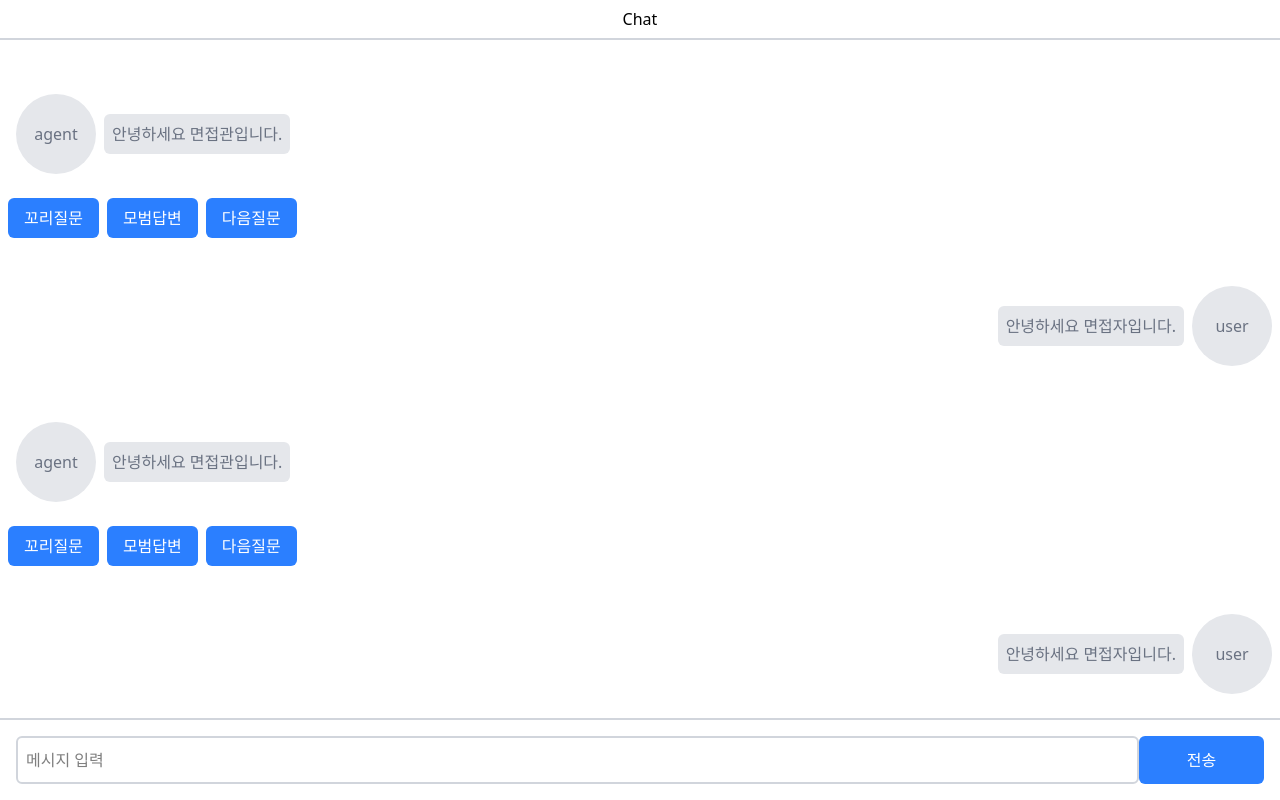
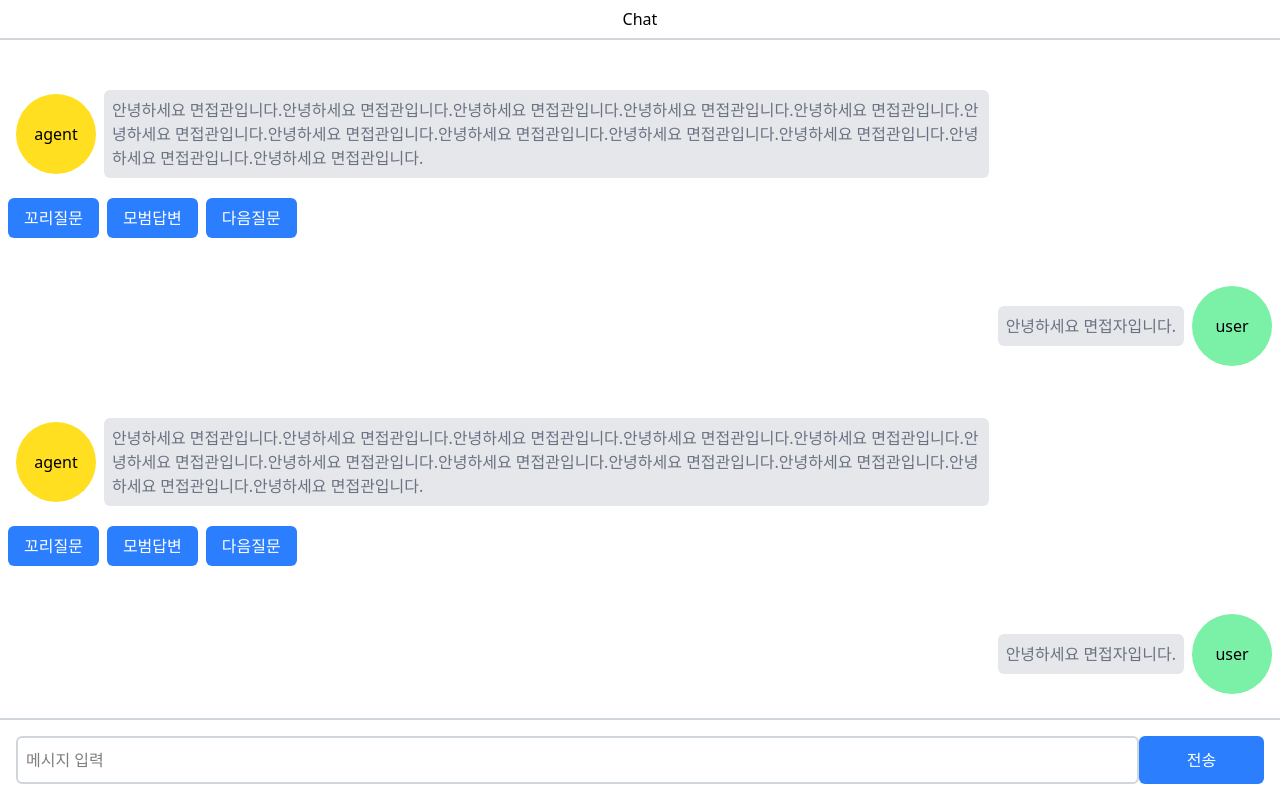
Before and after one commit to jparkk0517/NLP-team-project, a React (Vite) app in the folder frontend/: page / in a window 1280 px wide. Built offline with nearby package versions, Linux system fonts and the light colour scheme.

Commit message:
feat: 채팅 메시지 UI 개선 및 내용 길이 조정

```diff
--- a/frontend/src/entity/chat/ui/Message.tsx
+++ b/frontend/src/entity/chat/ui/Message.tsx
@@ -4,7 +4,10 @@ import Button from '../../../shared/Button';
 
 const UserIcon = ({ speaker }: { speaker: SpeakerType }) => {
   return (
-    <span className='text-gray-500 rounded-full bg-gray-200 p-2 w-20 h-20 flex items-center justify-center m-2'>
+    <span
+      className={`text-black rounded-full p-2 w-20 h-20 flex items-center justify-center m-2
+      ${speaker === 'agent' ? 'bg-yellow-300' : 'bg-green-300'}
+      `}>
       {speaker}
     </span>
   );
@@ -12,7 +15,9 @@ const UserIcon = ({ speaker }: { speaker: SpeakerType }) => {
 
 const Content = ({ content }: { content: string }) => {
   return (
-    <span className='text-gray-500 rounded-md bg-gray-200 p-2'>{content}</span>
+    <span className='text-gray-500 rounded-md bg-gray-200 p-2 max-w-[70%]'>
+      {content}
+    </span>
   );
 };
 
--- a/frontend/src/feature/chat/ui/ChatBody.tsx
+++ b/frontend/src/feature/chat/ui/ChatBody.tsx
@@ -15,7 +15,7 @@ const randomMockDataGenerator = () => {
         type: isAgent ? 'answer' : 'question',
         speaker: isAgent ? 'agent' : 'user',
         content: isAgent
-          ? '안녕하세요 면접관입니다.'
+          ? '안녕하세요 면접관입니다.안녕하세요 면접관입니다.안녕하세요 면접관입니다.안녕하세요 면접관입니다.안녕하세요 면접관입니다.안녕하세요 면접관입니다.안녕하세요 면접관입니다.안녕하세요 면접관입니다.안녕하세요 면접관입니다.안녕하세요 면접관입니다.안녕하세요 면접관입니다.안녕하세요 면접관입니다.'
           : '안녕하세요 면접자입니다.',
       };
     }) as ChatHistoryDTO[];
```
